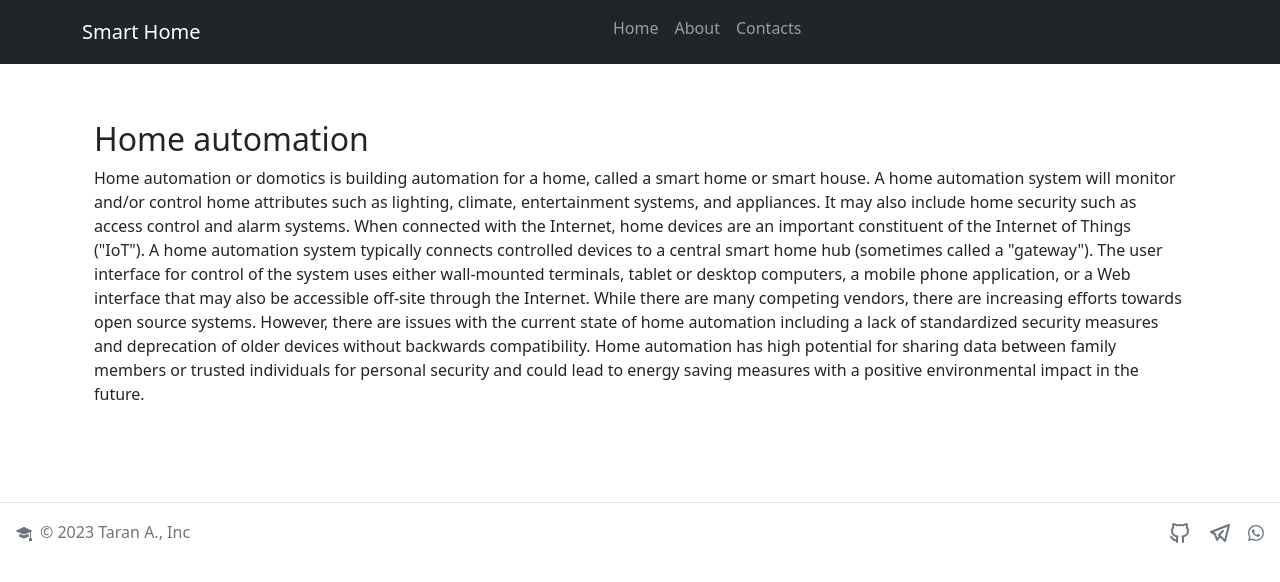
After one commit to anddp12/flaskProject, a Flask app: page /about in a window 1280 px wide. The commit adds this page. Shown: the top 582 px of the page. Run offline with Flask 2, Linux system fonts and the light colour scheme; some libraries are stand-ins or nearby versions.

Commit message:
about page added

```diff
--- a/app.py
+++ b/app.py
@@ -19,7 +19,13 @@ def contact():  # put application's code here
     return render_template("contact.html", head1="head", title=title)
 
 
-@app.route('/temp')
+@app.route('/about')
+def about():  # put application's code here
+    title = 'About'
+    return render_template("about.html", head1="head", title=title)
+
+
+@app.route('/temperature')
 def temp():  # put application's code here
     title = 'Temperature'
     response = requests.get("http://localhost:5000/api")
@@ -89,5 +95,8 @@ def page_not_found(error):
     return send_file('static/404.html'), 404
 
 
+
+
+
 if __name__ == '__main__':
     app.run()
--- /dev/null
+++ b/templates/about.html
@@ -0,0 +1,33 @@
+{% extends 'base.html' %}
+{% block body %}
+    {% include 'header.html' %}
+
+    <div class="container px-4 py-5" id="featured-3">
+        <div class="row g-2 py-2 row-cols-10 row-cols-lg-auto">
+            <div class="feature col">
+                <h3 class="fs-2">Home automation</h3>
+                <p>
+                    Home automation or domotics is building automation for a home, called a smart home or smart house. A
+                    home automation system will monitor and/or control home attributes such as lighting, climate,
+                    entertainment systems, and appliances. It may also include home security such as access control and
+                    alarm systems. When connected with the Internet, home devices are an important constituent of the
+                    Internet of Things ("IoT").
+                    A home automation system typically connects controlled devices to a central smart home hub
+                    (sometimes called a "gateway"). The user interface for control of the system uses either
+                    wall-mounted terminals, tablet or desktop computers, a mobile phone application, or a Web interface
+                    that may also be accessible off-site through the Internet.
+                    While there are many competing vendors, there are increasing efforts towards open source systems.
+                    However, there are issues with the current state of home automation including a lack of standardized
+                    security measures and deprecation of older devices without backwards compatibility.
+                    Home automation has high potential for sharing data between family members or trusted individuals
+                    for personal security and could lead to energy saving measures with a positive environmental impact
+                    in the future.
+                </p>
+            </div>
+
+        </div>
+    </div>
+
+
+    {% include 'footer.html' %}
+{% endblock %}
--- a/templates/header.html
+++ b/templates/header.html
@@ -13,21 +13,26 @@
                         <a href="/" class="nav-link">Home</a>
                     </li>
                     <li class="nav-item">
-                        <a href="" class="nav-link">About us</a>
+                        <a href="/about" class="nav-link">About</a>
                     </li>
-{#                    <li class="nav-item">#}
-{#                        <a href="/metric" class="nav-link">Controls</a>#}
-{#                    </li>#}
+                    {#                    <li class="nav-item">#}
+                    {#                        <a href="/metric" class="nav-link">Controls</a>#}
+                    {#                    </li>#}
                     <li class="nav-item">
                         <a href="/contact" class="nav-link">Contacts</a>
                     </li>
                 </ul>
-                <form action="" class="d-flex">
-                    <label>
-                        <input type="search" placeholder="Search" class="form-control mr-2">
-                    </label>
-                    <button class="btn btn-outline-success">Search</button>
-                </form>
+                {#                <form action="" class="d-flex">#}
+                {#                    <label>#}
+                {#                        <input type="search" placeholder="Search" class="form-control mr-2">#}
+                {#                    </label>#}
+                {#                    <button class="btn btn-outline-success">Search</button>#}
+                {#                    <a href="/search" class="nav-link">Search</a>#}
+                {#                </form>#}
+{#                <form method="get" action='/search'>#}
+{#                    <input type="text" name="/search" placeholder="Search...">#}
+{#                    <button type="submit">Search</button>#}
+{#                </form>#}
             </div>
         </div>
     </nav>
--- a/templates/index.html
+++ b/templates/index.html
@@ -10,7 +10,7 @@
                 <p class="lead">current</p>
                 <p class="lead">average for the period</p>
                 <a class="btn btn-lg btn-primary"
-                   href="/temp"
+                   href="/temperature"
                    role="button">View »</a>
             </div>
             <div class="bg-light p-5 rounded mt-3">
```
